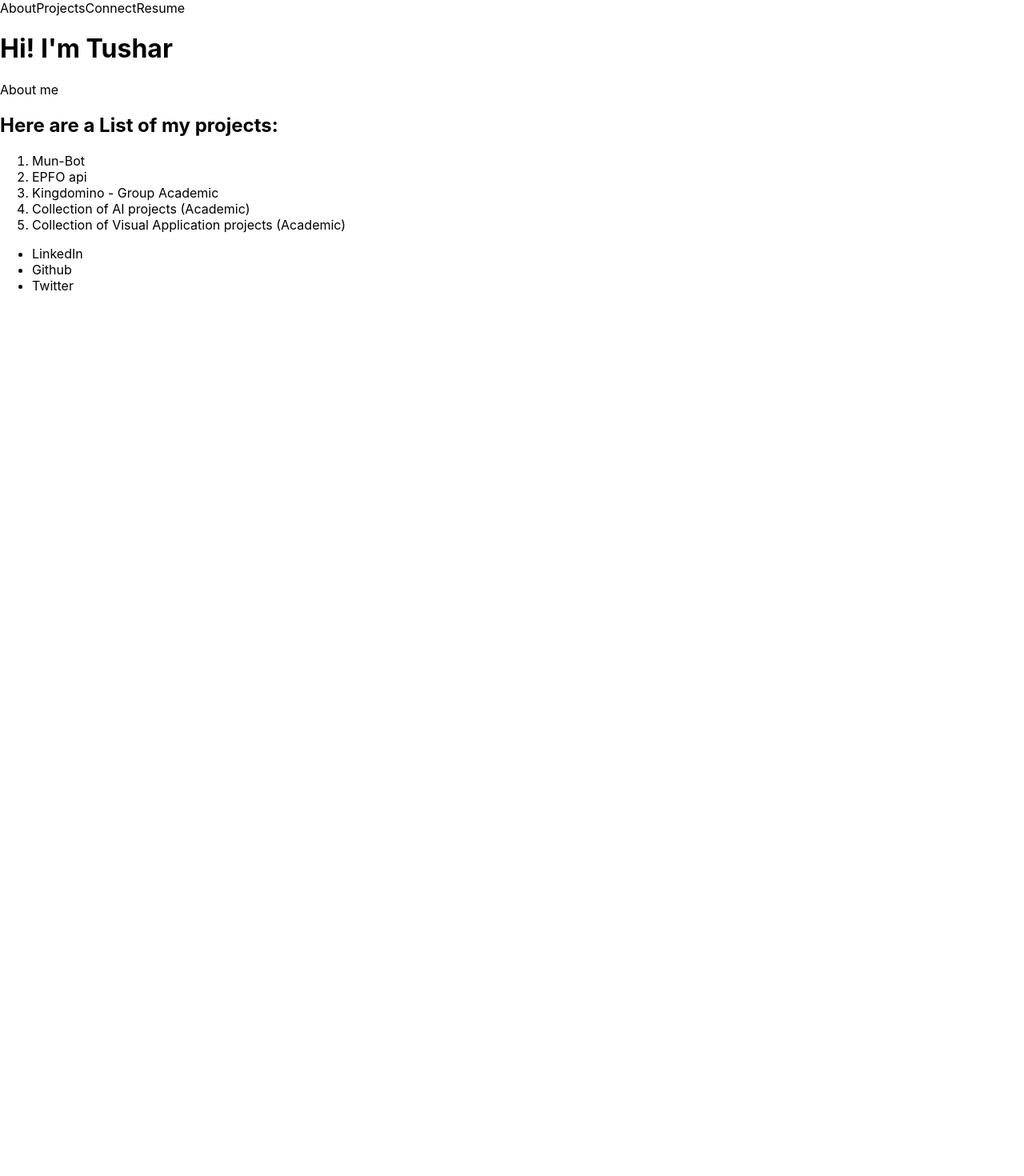
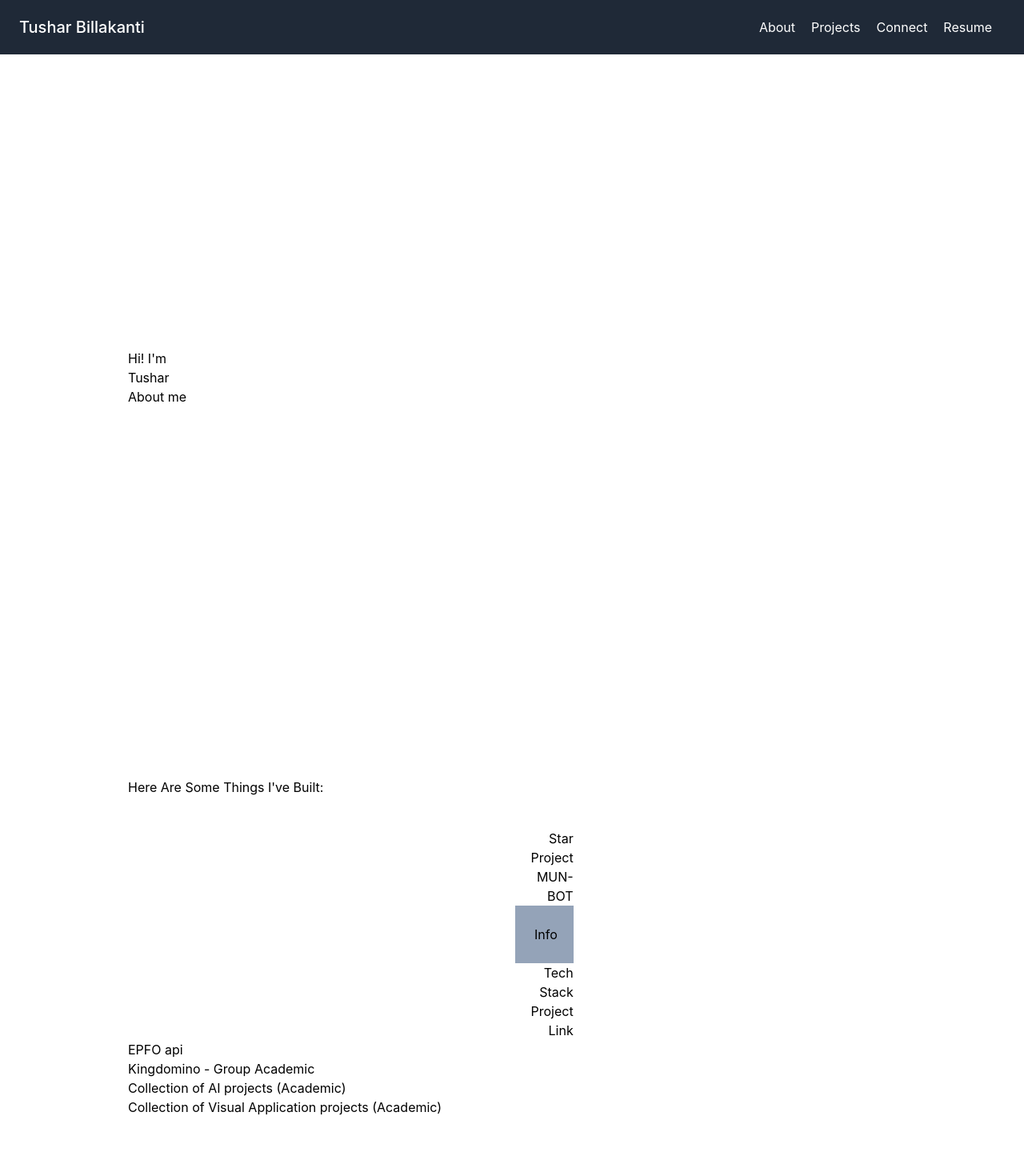
Before and after one commit to TBill06/portfolio, a React (Create React App) app: page / in a window 1280 px wide. Shown: the top 1470 px of the page at 80% size. Before the commit the page ends 800 px from the top, so only its background shows below. Built offline with nearby package versions, Linux system fonts and the light colour scheme.

Commit message:
Updated Code Files

```diff
--- a/package.json
+++ b/package.json
@@ -34,5 +34,8 @@
       "last 1 firefox version",
       "last 1 safari version"
     ]
+  },
+  "devDependencies": {
+    "tailwindcss": "^3.2.4"
   }
 }
--- a/src/App.js
+++ b/src/App.js
@@ -2,16 +2,21 @@ import Navbar from './components/Navbar.js'
 import About from './components/About.js'
 import Projects from './components/Projects.js'
 import Connect from './components/Connect.js';
+//import Sidebar from './components/Sidebar.js'
 import './App.css';
 
 const App = () => {
 
   return (
-    <div>
+    <div className=''>
       <Navbar/>
-      <About />
-      <Projects />
-      <Connect />
+      {/* <Sidebar /> */}
+      <main className='px-40 w-full min-h-screen'>
+        <About />
+        <Projects />
+        <Connect />
+      </main>
+      <footer className='flex justify-center items-center p-4'>Designed & Built by Tushar!</footer>
     </div>
   );
 }
--- a/src/components/About.js
+++ b/src/components/About.js
@@ -1,9 +1,10 @@
 const About = () => {
     return(
-        <>
-        <h1>Hi! I'm Tushar</h1>
+        <div className="flex justify-center flex-col items-start min-h-screen pt-2 max-w-5xl my-0 mx-auto">
+        <p>Hi! I'm</p>
+        <h1>Tushar</h1>
         <p>About me</p>
-        </>
+        </div>
     )
 }
 export default About
--- a/src/components/Connect.js
+++ b/src/components/Connect.js
@@ -1,10 +1,13 @@
 const Connect = () => {
     return(
         <>
+        <h2>Let's Connect</h2>
+        <p>I'm looking for internship opportunities this Summer 2023. Here are my socials: </p>
         <ul>
             <li>LinkedIn</li>
             <li>Github</li>
             <li>Twitter</li>
+            <li>Email</li>
         </ul>
         </>
     )
--- a/src/components/Navbar.js
+++ b/src/components/Navbar.js
@@ -1,12 +1,19 @@
 const Navbar = () => {
     return(
         <>
-        <nav>
-            <a>About</a>
-            <a>Projects</a>
-            <a>Connect</a>
-            <a>Resume</a>
-        </nav>
+        <header className="bg-gray-800 md:sticky top-0 z-10">
+            <div className="flex flex-wrap p-5 items-center justify-between">
+                <a className="font-medium text-white mb-4 md:mb-0 flex-auto">
+                    <h1 className="ml-1 text-xl">Tushar Billakanti</h1>
+                </a>
+                <nav className="md:mr-auto flex flex-wrap items-center text-base">
+                    <a href="#About" className="mr-5 text-white">About</a>
+                    <a href="#Projects" className="mr-5 text-white">Projects</a>
+                    <a href="#Connect" className="mr-5 text-white">Connect</a>
+                    <button className="mr-5 text-white">Resume</button>
+                </nav>
+            </div>
+        </header>
         </>
     )
 }
--- a/src/components/Projects.js
+++ b/src/components/Projects.js
@@ -1,15 +1,28 @@
 const Projects = () => {
     return(
-        <>
-        <h2>Here are a List of my projects:</h2>
-        <ol>
-            <li>Mun-Bot</li>
+        <div className="mx-auto my-0 py-24 px-0">
+        <h2 className="flex mt-2 mb-10 mx-0 items-center whitespace-nowrap relative">Here Are Some Things I've Built:</h2>
+        <ul>
+            <li><ProjectItem/></li>
             <li>EPFO api</li>
             <li>Kingdomino - Group Academic</li>
             <li>Collection of AI projects (Academic)</li>
             <li>Collection of Visual Application projects (Academic)</li>
-        </ol>
-        </>
+        </ul>
+        </div>
+    )
+}
+const ProjectItem = () => {
+    return(
+        <div className="grid relative gap-2 items-center grid-cols-12">
+            <div className="col-start-7 relative text-right">
+                <p>Star Project</p>
+                <h3>MUN-BOT</h3>
+                <div className="relative z-1 p-6 bg-slate-400"><p>Info</p></div>
+                <p>Tech Stack</p>
+                <p>Project Link</p>
+            </div>
+        </div>
     )
 }
 export default Projects
--- /dev/null
+++ b/src/components/Sidebar.js
@@ -0,0 +1,12 @@
+const Sidebar = () => {
+    return(
+        <div className="flex flex-wrap fixed">
+            <ul>
+                <i>Github</i>
+                <i>LinkedIn</i>
+                <i>Twitter</i>
+            </ul>
+        </div>
+    )
+}
+export default Sidebar
--- /dev/null
+++ b/src/data.js
@@ -0,0 +1,37 @@
+const projects = [
+    {
+        kind: 'Featured Project',
+        name: 'MUN-Ask_Bot',
+        description: "This is a bot trained on Memorial University's Calendar to answer all academic questions",
+        stack: ['React', 'Flask', 'Typescript', 'OpenAI API', 'Python'],
+        links: 'host'
+    },
+    {
+        kind: 'Featured Project',
+        name: 'Employer Pension Fund Organization Fetch API',
+        description: "This is an API to fetch data from the website given a list of company names",
+        stack: ['Python','py-Pandas','Postman','py-BeautifulSoup',],
+        links: 'host'
+    },
+    {
+        kind: 'Academic Project',
+        name: 'Collection of AI Projects',
+        description: "Created the following projects:",
+        stack: ['JavaScript'],
+        links: 'None'
+    },
+    {
+        kind: 'Collaborative Academic Project',
+        name: 'King Domino Game',
+        description: "Game created as a part of Software Engineering course",
+        stack: ['Java','UML Class Diagrams','Use cases','Swing'],
+        links: 'github'
+    },
+    {
+        kind: 'Academic Project',
+        name: 'Collection of Visual Computing Projects',
+        description: "Created the following projects:",
+        stack: ['Python','Tkinter','OpenCV'],
+        links: 'None'
+    }
+]
--- a/src/index.css
+++ b/src/index.css
@@ -1,3 +1,7 @@
+@tailwind base;
+@tailwind components;
+@tailwind utilities;
+
 body {
   margin: 0;
   font-family: -apple-system, BlinkMacSystemFont, 'Segoe UI', 'Roboto', 'Oxygen',
--- /dev/null
+++ b/tailwind.config.js
@@ -0,0 +1,10 @@
+/** @type {import('tailwindcss').Config} */
+module.exports = {
+  content: [
+    "./src/**/*.{js,jsx,ts,tsx}",
+  ],
+  theme: {
+    extend: {},
+  },
+  plugins: [],
+}
```
Also changed, not shown: 1 other file (tests, documents, lock files or other folders).
